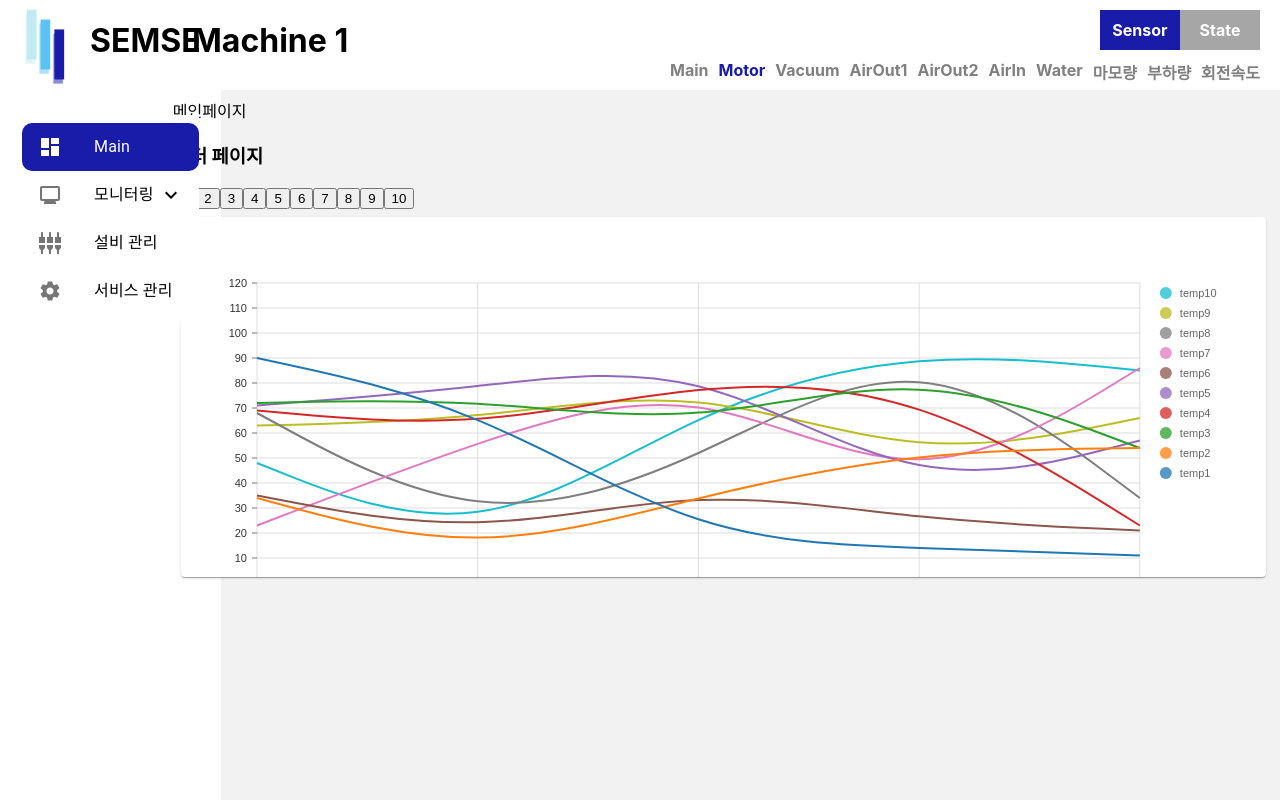
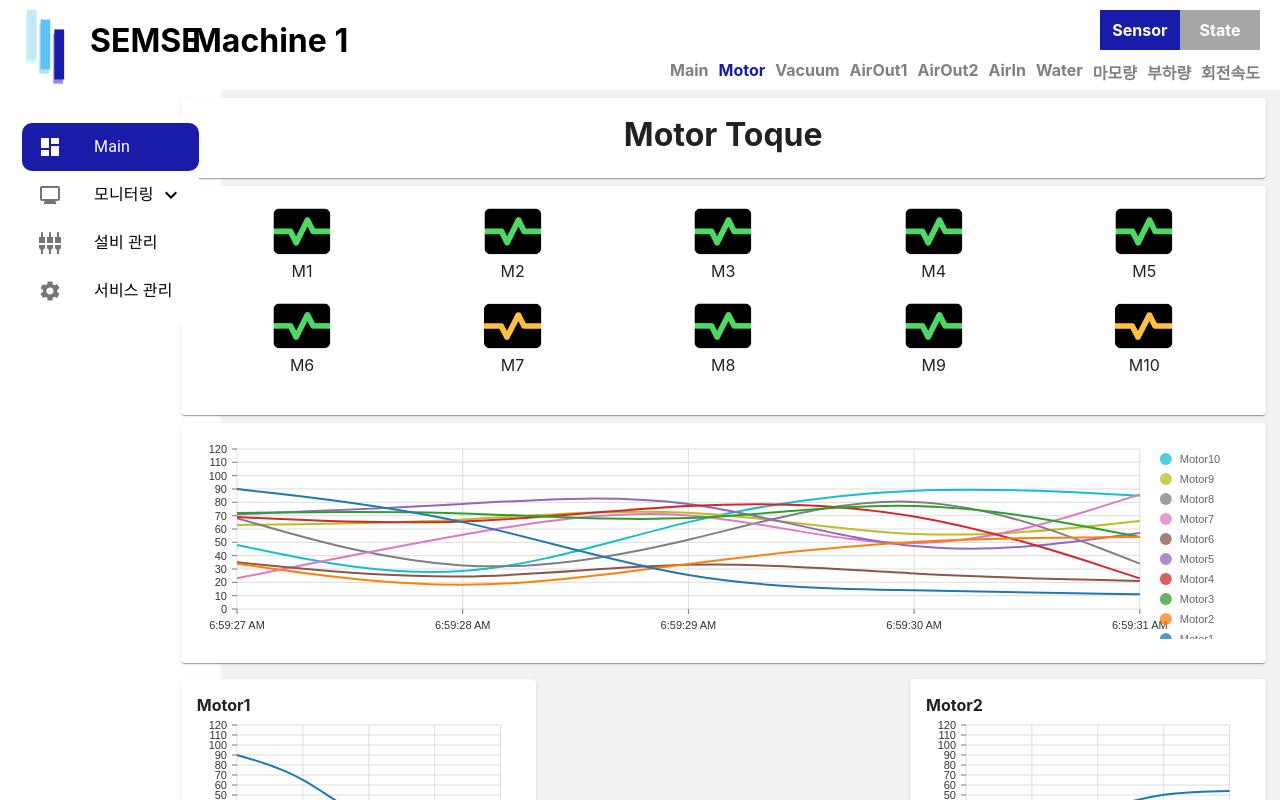
Before and after one commit to Projcet-E201/Front, a React (Create React App) app in the folder frontend/: page /machine/1/motor in a window 1280 px wide. Shown: the top 800 px of the page. Built offline with nearby package versions, Linux system fonts and the light colour scheme.

Commit message:
motorpage

```diff
--- a/frontend/src/components/Chart/MotorChart.tsx
+++ b/frontend/src/components/Chart/MotorChart.tsx
@@ -1,162 +1,16 @@
-import React, { useEffect, useState } from "react";
+import React from "react";
 import { useNavigate } from "react-router";
-import { faker } from "@faker-js/faker";
+
 import { ResponsiveLine } from "@nivo/line";
 
-const MotorChart = ({ h }: any) => {
+interface Props {
+  datasets: any[];
+  legend?: boolean;
+}
+const MotorChart = ({ datasets, legend }: Props) => {
   const navigate = useNavigate();
-  const [data, setData] = useState<
-    {
-      x: string;
-      temp1: number;
-      temp2: number;
-      temp3: number;
-      temp4: number;
-      temp5: number;
-      temp6: number;
-      temp7: number;
-      temp8: number;
-      temp9: number;
-      temp10: number;
-    }[]
-  >([]);
 
-  useEffect(() => {
-    const intervalId = setInterval(() => {
-      // setData((prevData) => {
-      //   const currentTime = new Date().toLocaleTimeString();
-      //   const newEntry = {
-      //     x: currentTime,
-      //     temp1: faker.datatype.number({ min: 10, max: 100 }),
-      //     temp2: faker.datatype.number({ min: 10, max: 100 }),
-      //     temp3: faker.datatype.number({ min: 10, max: 100 }),
-      //     temp4: faker.datatype.number({ min: 10, max: 100 }),
-      //   };
-      //   if (prevData.length >= 10) {
-      //     const newData = [...prevData.slice(1), newEntry];
-      //     return newData;
-      //   } else {
-      //     return [...prevData, newEntry];
-      //   }
-      //   // return [...prevData, newEntry];
-      // });
-      setData((prevData) => {
-        const currentTime = new Date().toLocaleTimeString();
-        const newEntry = {
-          x: currentTime,
-          temp1: faker.datatype.number({ min: 10, max: 100 }),
-          temp2: faker.datatype.number({ min: 10, max: 100 }),
-          temp3: faker.datatype.number({ min: 10, max: 100 }),
-          temp4: faker.datatype.number({ min: 10, max: 100 }),
-          temp5: faker.datatype.number({ min: 10, max: 100 }),
-          temp6: faker.datatype.number({ min: 10, max: 100 }),
-          temp7: faker.datatype.number({ min: 10, max: 100 }),
-          temp8: faker.datatype.number({ min: 10, max: 100 }),
-          temp9: faker.datatype.number({ min: 10, max: 100 }),
-          temp10: faker.datatype.number({ min: 10, max: 100 }),
-        };
-        const newData =
-          prevData.length >= 10
-            ? [...prevData.slice(1), newEntry]
-            : [...prevData, newEntry];
-        return newData;
-      });
-    }, 1000);
-
-    return () => clearInterval(intervalId);
-  }, []);
-
-  // 추가: 실시간 차트를 위한 상태 변수와 효과 함수
-
-  const dataset1 = {
-    id: "temp1",
-    data: data.map((d) => ({ x: d.x, y: d.temp1 })),
-  };
-  const dataset2 = {
-    id: "temp2",
-    data: data.map((d) => ({ x: d.x, y: d.temp2 })),
-  };
-  const dataset3 = {
-    id: "temp3",
-    data: data.map((d) => ({ x: d.x, y: d.temp3 })),
-  };
-  const dataset4 = {
-    id: "temp4",
-    data: data.map((d) => ({ x: d.x, y: d.temp4 })),
-  };
-  const dataset5 = {
-    id: "temp5",
-    data: data.map((d) => ({ x: d.x, y: d.temp5 })),
-  };
-  const dataset6 = {
-    id: "temp6",
-    data: data.map((d) => ({ x: d.x, y: d.temp6 })),
-  };
-  const dataset7 = {
-    id: "temp7",
-    data: data.map((d) => ({ x: d.x, y: d.temp7 })),
-  };
-  const dataset8 = {
-    id: "temp8",
-    data: data.map((d) => ({ x: d.x, y: d.temp8 })),
-  };
-  const dataset9 = {
-    id: "temp9",
-    data: data.map((d) => ({ x: d.x, y: d.temp9 })),
-  };
-  const dataset10 = {
-    id: "temp10",
-    data: data.map((d) => ({ x: d.x, y: d.temp10 })),
-  };
-
-  return (
-    // <div style={{ height: "100%" }}>
-    <div style={{ height: h }}>
-      {/* <h3>motor chart</h3> */}
-      <ResponsiveLine
-        data={[
-          dataset1,
-          dataset2,
-          dataset3,
-          dataset4,
-          dataset5,
-          dataset6,
-          dataset7,
-          dataset8,
-          dataset9,
-          dataset10,
-        ]}
-        margin={{ top: 50, right: 110, bottom: 50, left: 60 }}
-        xScale={{ type: "point" }}
-        yScale={{
-          type: "linear",
-          // min: "auto",
-          min: 0,
-          // max: "auto",
-          max: 120,
-          stacked: false,
-          // stacked: true,
-          reverse: false,
-        }}
-        // curve="cardinal"
-        curve="basis"
-        // curve="linear"
-        axisTop={null}
-        axisRight={null}
-        colors={{ scheme: "category10" }}
-        lineWidth={2} // 그래프 두께
-        pointSize={10}
-        pointColor={{ theme: "background" }}
-        pointBorderWidth={2}
-        pointBorderColor={{ from: "serieColor" }}
-        pointLabelYOffset={-12}
-        enableSlices="x"
-        enablePoints={false}
-        useMesh={true}
-        animate={false}
-        // isInteractive={true}
-        // isInteractive={false}
-        legends={[
+  const legends: any = [
     {
       anchor: "top-right",
       direction: "column",
@@ -171,9 +25,8 @@ const MotorChart = ({ h }: any) => {
       symbolSize: 12,
       symbolShape: "circle",
       symbolBorderColor: "rgba(0, 0, 0, .5)",
-            onClick: (data) => {
+      onClick: (data: any) => {
         const id: string = data.id as string;
-              // console.log(id[id.length - 1]);
         navigate(`motor/${id[id.length - 1]}`);
       },
       effects: [
@@ -186,9 +39,36 @@ const MotorChart = ({ h }: any) => {
         },
       ],
     },
-        ]}
+  ];
+
+  return (
+    <ResponsiveLine
+      data={datasets}
+      margin={{ top: 10, right: legend ? 110 : 20, bottom: 30, left: 40 }}
+      xScale={{ type: "point" }}
+      yScale={{
+        type: "linear",
+        min: 0,
+        max: 120,
+        stacked: false,
+        reverse: false,
+      }}
+      curve="basis"
+      axisTop={null}
+      axisRight={null}
+      colors={{ scheme: "category10" }}
+      lineWidth={2}
+      pointSize={10}
+      pointColor={{ theme: "background" }}
+      pointBorderWidth={2}
+      pointBorderColor={{ from: "serieColor" }}
+      pointLabelYOffset={-12}
+      enableSlices="x"
+      enablePoints={false}
+      useMesh={true}
+      animate={false}
+      legends={legend ? legends : []}
     />
-    </div>
   );
 };
 
--- a/frontend/src/pages/Motor/MotorPage.tsx
+++ b/frontend/src/pages/Motor/MotorPage.tsx
@@ -1,47 +1,141 @@
-import React from "react";
-import { useNavigate, useParams } from "react-router-dom";
-
+import React, { useState, useEffect } from "react";
 import SensorLayout from "../../layout/SensorLayout";
 import MotorChart from "../../components/Chart/MotorChart";
-
+import { faker } from "@faker-js/faker";
 import Card from "@mui/material/Card";
 import CardContent from "@mui/material/CardContent";
-
 import styles from "./MotorPage.module.css";
 
+import event1 from "../../assets/event1.png";
+import event2 from "../../assets/event2.png";
+import event3 from "../../assets/event3.png";
+
 const MotorPage = () => {
-  const { machine } = useParams();
-  const navigate = useNavigate();
+  const [data, setData] = useState<{ x: number; [key: string]: number }[]>([]);
 
-  const motors = [1, 2, 3, 4, 5, 6, 7, 8, 9, 10];
+  useEffect(() => {
+    const intervalId = setInterval(() => {
+      const currentTime = new Date().toLocaleTimeString();
+      const newEntry: any = { x: currentTime };
+      for (let i = 1; i <= 10; i++) {
+        newEntry[`Motor${i}`] = faker.datatype.number({ min: 10, max: 100 });
+      }
+      setData((prevData) =>
+        prevData.length >= 20
+          ? [...prevData.slice(1), newEntry]
+          : [...prevData, newEntry]
+      );
+    }, 1000);
+    return () => clearInterval(intervalId);
+  }, []);
+
+  const datasets = [...Array(10)].map((_, i) => ({
+    id: `Motor${i + 1}`,
+    data: data.map((d) => ({ x: d.x, y: d[`Motor${i + 1}`] })),
+  }));
+
+  // console.log(datasets);
+  const latestData = datasets.map(
+    (dataset) => dataset.data[dataset.data.length - 1]
+  );
+
+  console.log(latestData);
+
   return (
     <SensorLayout>
-      <div>
-        {/* <button onClick={() => navigate(-1)}>메인페이지</button> */}
+      <div className={styles.topcard}>
+        <Card className={styles.card}>
+          <CardContent
+            style={{
+              display: "flex",
+              alignItems: "center",
+              justifyContent: "center",
+              height: "5vh",
+            }}
+          >
+            <h1>Motor Toque</h1>
+          </CardContent>
+        </Card>
       </div>
-      <div>
-        <div onClick={() => navigate(`/machine/${machine}`)}>
-          <span>메인페이지</span>
-        </div>
-        <h3>모터 페이지</h3>
-        <div style={{ display: "flex" }}>
-          {motors.map((motorId) => (
-            <div key={motorId}>
-              <button
-                onClick={() => navigate(`/machine/${machine}/motor/${motorId}`)}
-              >
-                {motorId}
-              </button>
+      <div className={styles.midcard}>
+        <Card className={styles.card} style={{ flex: "1" }}>
+          <CardContent style={{ height: "100%" }}>
+            {/* <h3 style={{ margin: "0" }}>Event</h3> */}
+            <div
+              style={{
+                display: "flex",
+                flexWrap: "wrap",
+                alignContent: "center",
+                justifyContent: "center",
+                height: "100%",
+                width: "100%",
+                alignItems: "center",
+              }}
+            >
+              {latestData.map((data, index) => (
+                <div
+                  key={index}
+                  style={{
+                    flexDirection: "column",
+                    display: "flex",
+                    alignItems: "center",
+                    width: "20%",
+                  }}
+                >
+                  {data?.y > 90 ? (
+                    <img
+                      src={event3}
+                      alt="event3"
+                      style={{ width: 60, margin: "5px" }}
+                    />
+                  ) : data?.y > 70 ? (
+                    <img
+                      src={event2}
+                      alt="event2"
+                      style={{ width: 60, margin: "5px" }}
+                    />
+                  ) : (
+                    <img
+                      src={event1}
+                      alt="event1"
+                      style={{ width: 60, margin: "5px" }}
+                    />
+                  )}
+                  <p
+                    style={{
+                      display: "flex",
+                      justifyContent: "center",
+                      marginTop: "0",
+                    }}
+                  >
+                    M{index + 1}
+                  </p>
+                </div>
+              ))}
             </div>
-          ))}
-        </div>
-        <div>
-          <Card className={styles.card}>
-            <CardContent style={{ height: "40vh" }}>
-              <MotorChart h={"25rem"} />
+          </CardContent>
+        </Card>
+        <Card className={styles.card} style={{ flex: "2" }}>
+          <CardContent style={{ height: "25vh" }}>
+            <MotorChart datasets={datasets} legend={true} />
+          </CardContent>
+        </Card>
+      </div>
+      <div
+        style={{
+          display: "flex",
+          flexWrap: "wrap",
+          justifyContent: "space-between",
+        }}
+      >
+        {datasets.map((dataset, index) => (
+          <Card className={styles.card} style={{ width: "32.3%" }}>
+            <CardContent style={{ height: "20vh", margin: "0" }}>
+              <h4 style={{ margin: "0" }}>Motor{index + 1}</h4>
+              <MotorChart datasets={[dataset]} legend={false} />
             </CardContent>
           </Card>
-        </div>
+        ))}
       </div>
     </SensorLayout>
   );
```
Lines whose indentation alone changed are shown as unchanged.
